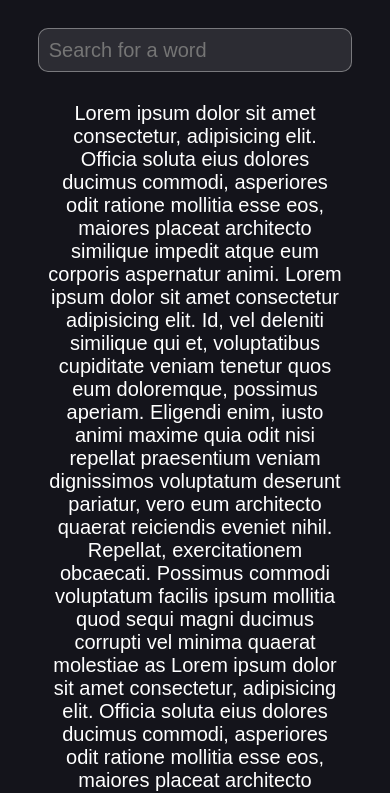
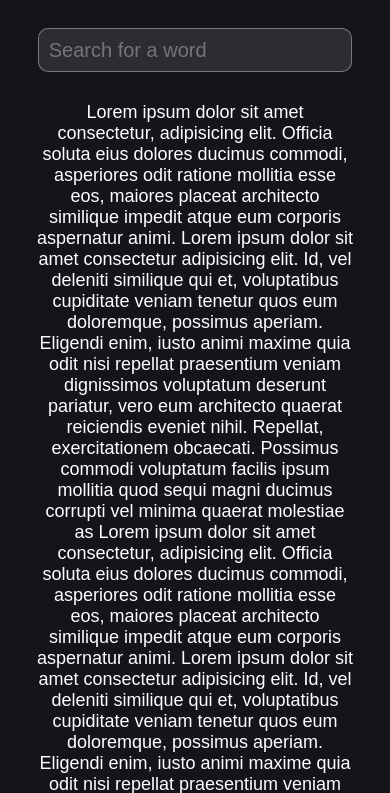
Before and after one commit to Yosef-Eid/Search-for-words, a plain HTML site: page index.html in a window 390 px wide. Shown: the top 793 px of the page. Drawn offline with Linux system fonts and the light colour scheme.

Commit message:
search-for-words

```diff
--- a/index.html
+++ b/index.html
@@ -64,11 +64,6 @@
       background-color: #fafafa1b;
     }
 
-    @media screen and (max-width: 750px) {
-      #searchBox {
-        width: 90%;
-      }
-    }
 
     #searchBox:focus {
       border-color: #d7d7d7b1;
@@ -84,6 +79,17 @@
       font-size: 20px;
       text-align: center;
     }
+
+    @media screen and (max-width: 750px) {
+      #searchBox {
+        width: 90%;
+      }
+
+      #textContent {
+      width: 95%;
+      font-size: 18px;
+      }
+    }
   </style>
 </body>
 
```
